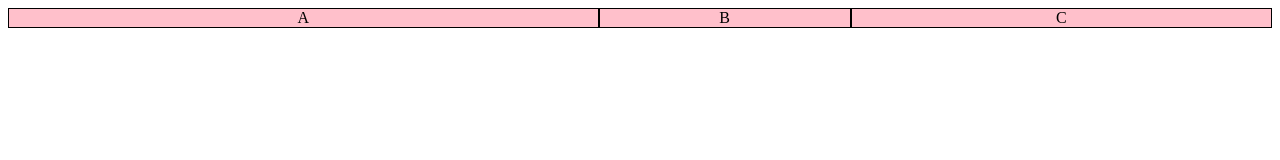
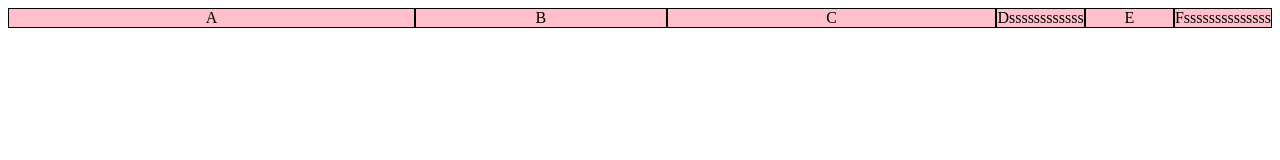
Before and after one commit to giovannacostaxavier/Exercicios_Flex_Box, a plain HTML site: page flex006/index.html in a window 1280 px wide. Drawn offline with Linux system fonts and the light colour scheme.

Commit message:
updates exercicio propriedade flex

```diff
--- a/flex006/index.html
+++ b/flex006/index.html
@@ -11,6 +11,9 @@
         <div id="c1" class="itens">A</div>
         <div id="c2" class="itens">B</div>
         <div id="c3" class="itens">C</div>
+        <div id="c4" class="itens">Dssssssssssss</div>
+        <div id="c5" class="itens">E</div>
+        <div id="c6" class="itens">Fssssssssssssss</div>
     </div>
 
 
--- a/flex006/style.css
+++ b/flex006/style.css
@@ -23,3 +23,15 @@
 #c3{
 flex: 1 2 250px;
 }
+
+#c4{
+flex: initial;
+}
+
+#c5{
+flex: auto;
+}
+
+#c6{
+flex: none;
+}
```
